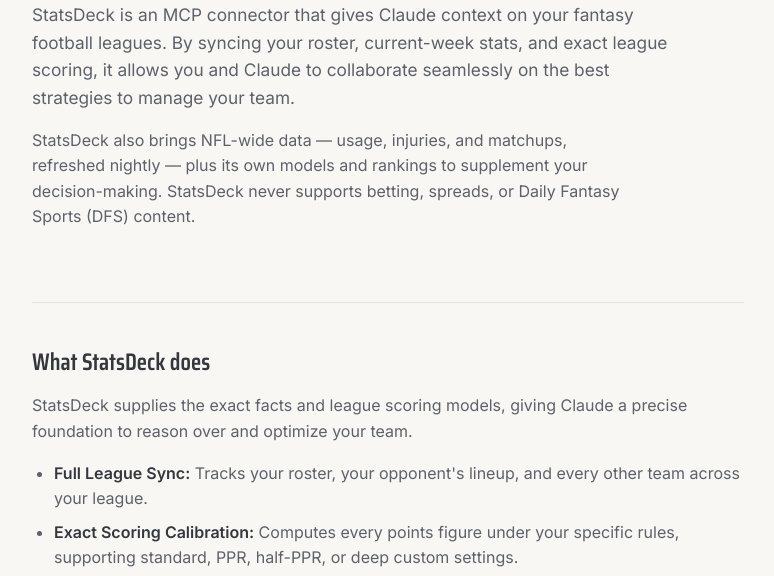
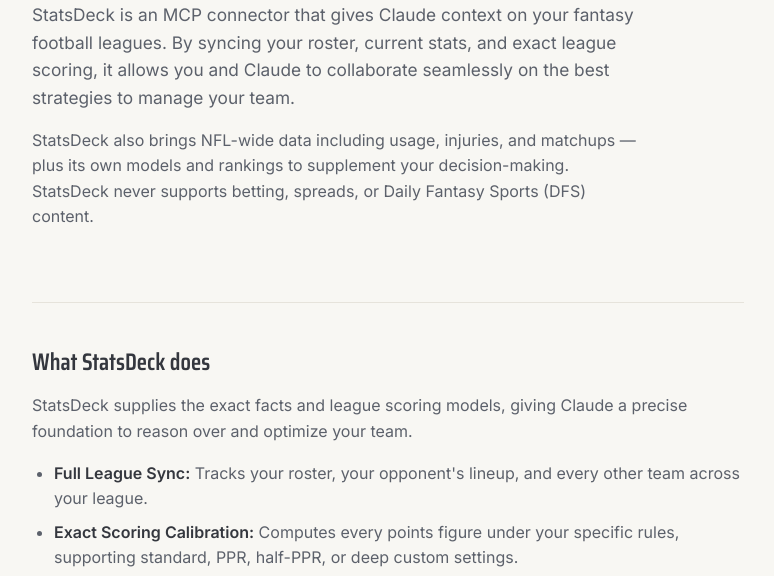
Before and after one commit to innovativeapplicationsllc-sketch/statsdeck-site, a website: page public/documentation.html in a window 1280 px wide. Shown: the part 222-798 px from the top of the page, without its empty margins (252-1026 px from the left). Drawn offline with Linux system fonts and the light colour scheme.

Commit message:
Copy corrections in the /documentation intro and ESPN section
Prose only. Broadens "current-week stats" to "current stats", rewords the
NFL-wide data sentence, and fixes an article in the cookie rationale.

```diff
--- a/public/documentation.html
+++ b/public/documentation.html
@@ -188,12 +188,12 @@ code{
       <p class="eyebrow">StatsDeck</p>
       <h1>Documentation</h1>
       <p class="lede">StatsDeck is an MCP connector that gives Claude context on your fantasy
-        football leagues. By syncing your roster, current-week stats, and exact league scoring, it
+        football leagues. By syncing your roster, current stats, and exact league scoring, it
         allows you and Claude to collaborate seamlessly on the best strategies to manage your
         team.</p>
-      <p>StatsDeck also brings NFL-wide data — usage, injuries, and matchups, refreshed nightly —
-        plus its own models and rankings to supplement your decision-making. StatsDeck never
-        supports betting, spreads, or Daily Fantasy Sports (DFS) content.</p>
+      <p>StatsDeck also brings NFL-wide data including usage, injuries, and matchups — plus its
+        own models and rankings to supplement your decision-making. StatsDeck never supports
+        betting, spreads, or Daily Fantasy Sports (DFS) content.</p>
     </div>
   </section>
 
@@ -286,7 +286,7 @@ code{
       <p><strong>Why cookies?</strong> ESPN offers no public login for third-party tools — no
         OAuth, no API key, no developer program. So every tool that reads a private ESPN league
         uses the same two values from your own session: <code>SWID</code> and <code>espn_s2</code>.
-        It's long-established practice, not a flow StatsDeck invented — the open-source ESPN
+        It's a long-established practice, not a flow StatsDeck invented — the open-source ESPN
         libraries have documented these cookies for years, including <code>ffscrapr</code> (same
         ffverse family as nflverse, StatsDeck's stats source) and <code>espn-api</code>.</p>
       <p><strong>Overview:</strong></p>
```
